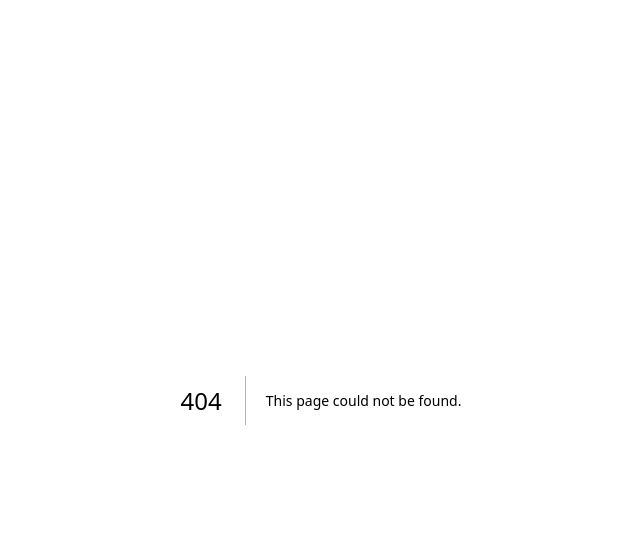
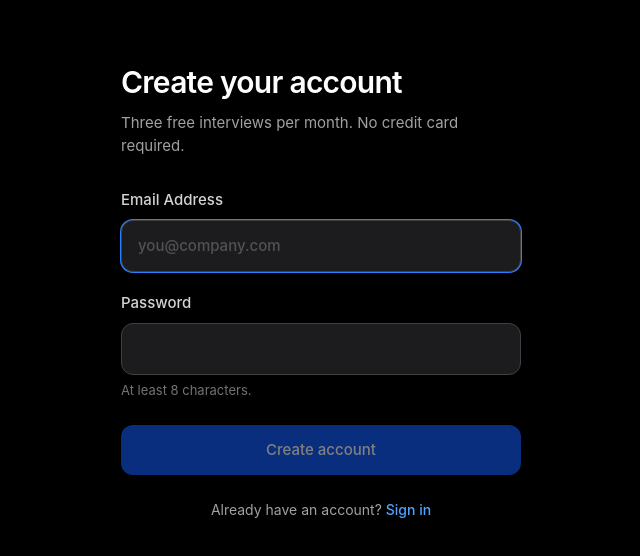
Before and after one commit to nick-ostroff/postaud.io, a Next.js app: page /sign-up in a window 1280 px wide. Before the commit this address had no page. Shown: the top 556 px of the page, without its empty margins (319-959 px from the left). Built offline with nearby package versions, Linux system fonts and the light colour scheme.

Commit message:
feat(auth): add /sign-up with password + email verification

```diff
--- /dev/null
+++ b/src/app/sign-up/SignUpForm.tsx
@@ -0,0 +1,91 @@
+"use client";
+
+import { useState } from "react";
+import { createClient } from "@/db/client";
+
+export function SignUpForm() {
+  const [email, setEmail] = useState("");
+  const [password, setPassword] = useState("");
+  const [state, setState] = useState<"idle" | "submitting" | "sent" | "error">("idle");
+  const [errorMsg, setErrorMsg] = useState<string | null>(null);
+
+  async function onSubmit(e: React.FormEvent) {
+    e.preventDefault();
+    setState("submitting");
+    setErrorMsg(null);
+
+    const supabase = createClient();
+    const redirectTo = `${window.location.origin}/auth/callback?next=/auth/verify`;
+
+    const { error } = await supabase.auth.signUp({
+      email,
+      password,
+      options: { emailRedirectTo: redirectTo },
+    });
+
+    if (error) {
+      setState("error");
+      setErrorMsg(error.message);
+      return;
+    }
+    setState("sent");
+  }
+
+  if (state === "sent") {
+    return (
+      <div className="rounded-2xl border border-emerald-200 dark:border-emerald-900/50 bg-emerald-50 dark:bg-emerald-900/20 p-6 text-center shadow-sm">
+        <p className="text-xl font-medium text-emerald-800 dark:text-emerald-400 mb-2">Check your inbox</p>
+        <p className="text-[15px] font-medium text-emerald-700 dark:text-emerald-500">
+          We sent a confirmation link to <strong>{email}</strong>. Click it to finish creating your account.
+        </p>
+      </div>
+    );
+  }
+
+  return (
+    <form onSubmit={onSubmit} className="space-y-5">
+      <div>
+        <label className="block text-[15px] font-medium text-neutral-700 dark:text-neutral-300 mb-2">
+          Email Address
+        </label>
+        <input
+          type="email"
+          required
+          autoFocus
+          value={email}
+          onChange={(e) => setEmail(e.target.value)}
+          placeholder="you@company.com"
+          autoComplete="email"
+          className="w-full rounded-xl border border-neutral-300 dark:border-neutral-700 bg-white dark:bg-[#1c1c1e] px-4 py-3.5 text-[15px] font-medium text-neutral-900 dark:text-white focus:border-blue-500 focus:outline-none focus:ring-1 focus:ring-blue-500 transition-all placeholder:text-neutral-400 dark:placeholder:text-neutral-600 shadow-sm"
+        />
+      </div>
+      <div>
+        <label className="block text-[15px] font-medium text-neutral-700 dark:text-neutral-300 mb-2">
+          Password
+        </label>
+        <input
+          type="password"
+          required
+          minLength={8}
+          value={password}
+          onChange={(e) => setPassword(e.target.value)}
+          autoComplete="new-password"
+          className="w-full rounded-xl border border-neutral-300 dark:border-neutral-700 bg-white dark:bg-[#1c1c1e] px-4 py-3.5 text-[15px] font-medium text-neutral-900 dark:text-white focus:border-blue-500 focus:outline-none focus:ring-1 focus:ring-blue-500 transition-all shadow-sm"
+        />
+        <p className="mt-1.5 text-[13px] text-neutral-500">At least 8 characters.</p>
+      </div>
+      <button
+        type="submit"
+        disabled={state === "submitting" || !email || password.length < 8}
+        className="mt-6 flex w-full items-center justify-center rounded-xl bg-blue-600 px-4 py-3.5 text-[15px] font-medium text-white hover:bg-blue-700 disabled:cursor-not-allowed disabled:opacity-50 transition-colors shadow-sm"
+      >
+        {state === "submitting" ? "Creating account…" : "Create account"}
+      </button>
+      {errorMsg && (
+        <div className="mt-2 text-[15px] font-medium text-rose-700 dark:text-rose-400 text-center">
+          {errorMsg}
+        </div>
+      )}
+    </form>
+  );
+}
--- /dev/null
+++ b/src/app/sign-up/page.tsx
@@ -0,0 +1,26 @@
+import Link from "next/link";
+import { SignUpForm } from "./SignUpForm";
+
+export const metadata = { title: "Create your PostAud.io account" };
+
+export default function SignUpPage() {
+  return (
+    <div className="mx-auto max-w-md px-6 py-16">
+      <h1 className="text-3xl font-semibold tracking-tight text-neutral-900 dark:text-white">
+        Create your account
+      </h1>
+      <p className="mt-3 text-[15px] text-neutral-600 dark:text-neutral-400">
+        Three free interviews per month. No credit card required.
+      </p>
+      <div className="mt-8">
+        <SignUpForm />
+      </div>
+      <p className="mt-6 text-center text-[14px] text-neutral-600 dark:text-neutral-400">
+        Already have an account?{" "}
+        <Link href="/sign-in" className="font-medium text-blue-600 hover:text-blue-700 dark:text-blue-400">
+          Sign in
+        </Link>
+      </p>
+    </div>
+  );
+}
```
